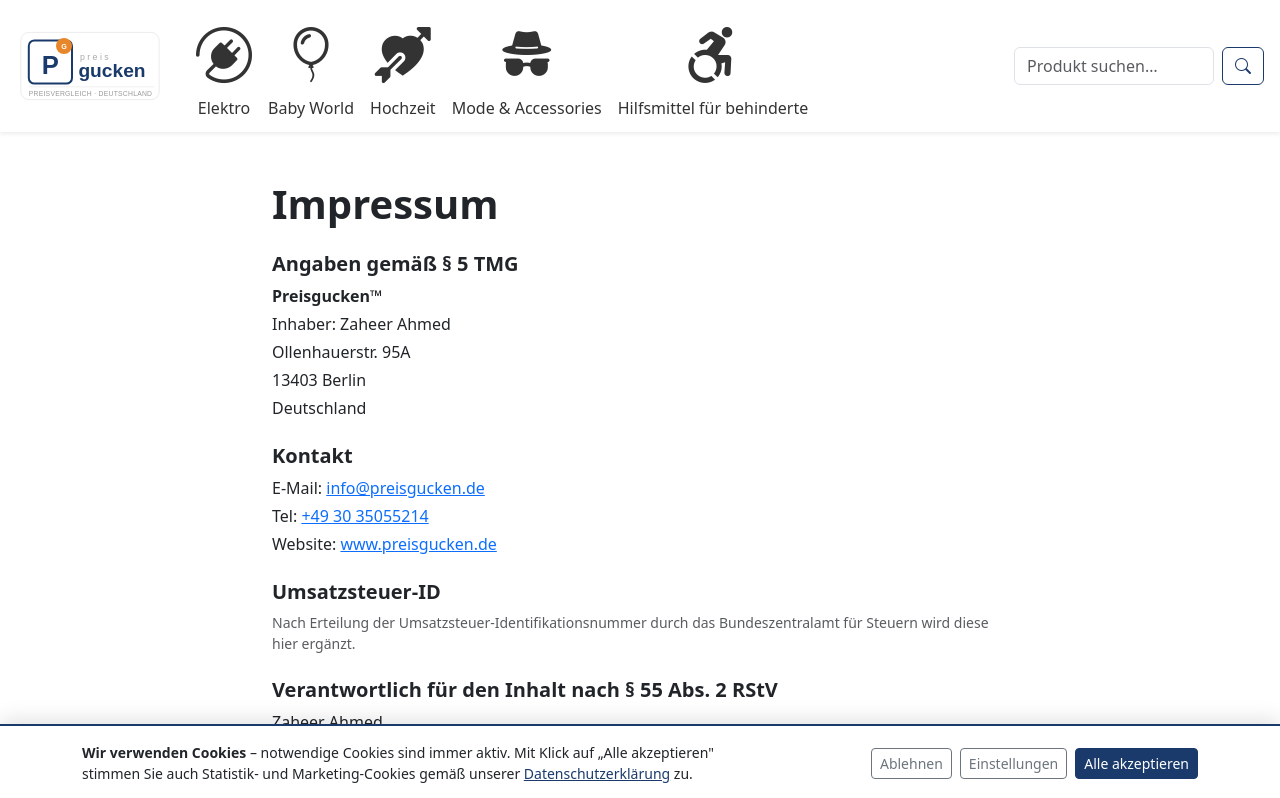
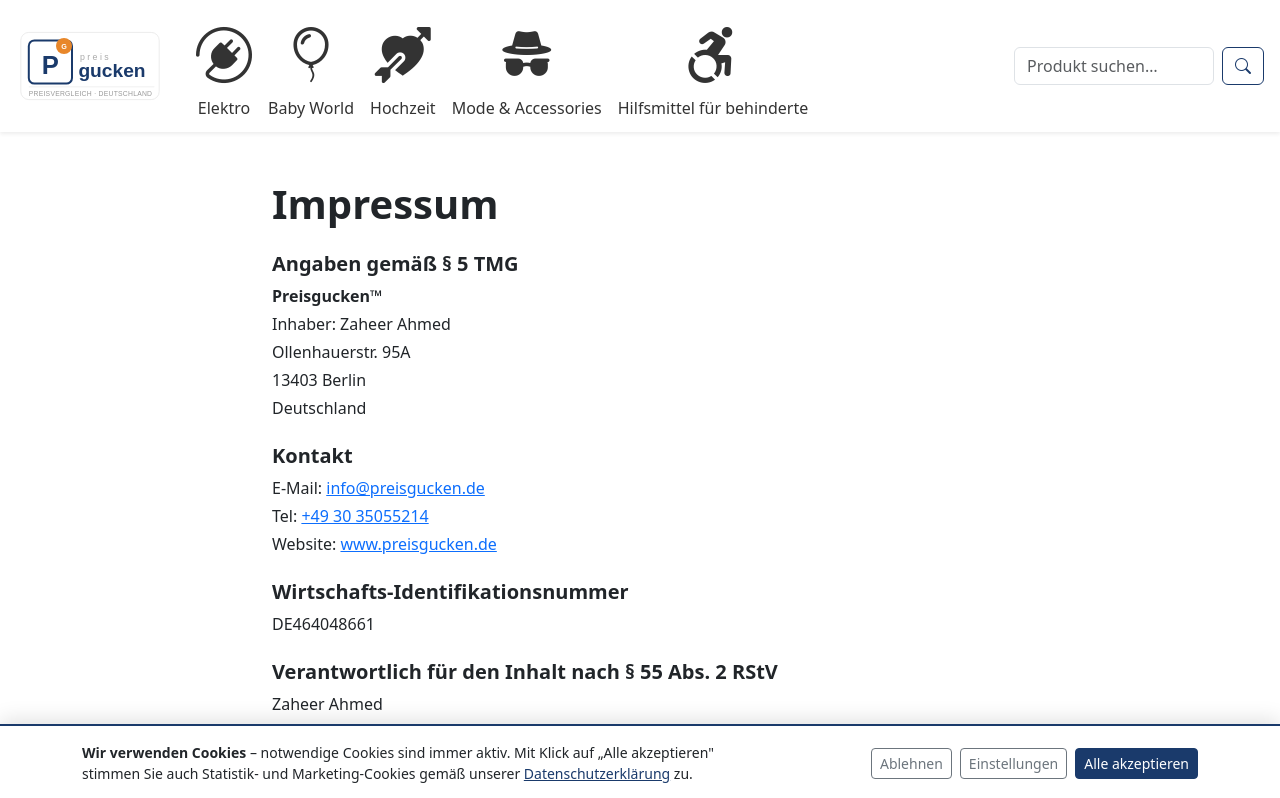
Before and after one commit to zaheerahmedberlin/nextjs-app, a Next.js app: page /impressum in a window 1280 px wide. Shown: the top 798 px of the page. Built offline with nearby package versions, Linux system fonts and the light colour scheme.

Commit message:
legal: add Wirtschafts-Identifikationsnummer to Impressum
DE464048661 issued. Unlike the Steuernummer, § 5 DDG explicitly
accepts the Wirtschafts-Identifikationsnummer (§ 139c AO) as a valid
alternative to the Umsatzsteuer-IdNr. — safe and legally correct to
publish.

```diff
--- a/app/impressum/page.jsx
+++ b/app/impressum/page.jsx
@@ -31,10 +31,8 @@
         </section>
 
         <section className="mb-4">
-          <h2 className="h5 fw-bold">Umsatzsteuer-ID</h2>
-          <p className="text-muted small mb-0">
-            Nach Erteilung der Umsatzsteuer-Identifikationsnummer durch das Bundeszentralamt für Steuern wird diese hier ergänzt.
-          </p>
+          <h2 className="h5 fw-bold">Wirtschafts-Identifikationsnummer</h2>
+          <p className="mb-0">DE464048661</p>
         </section>
 
         <section className="mb-4">
```
